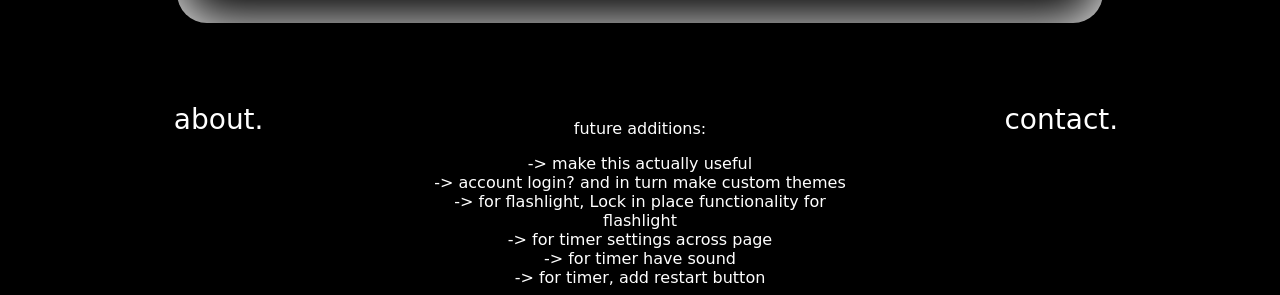
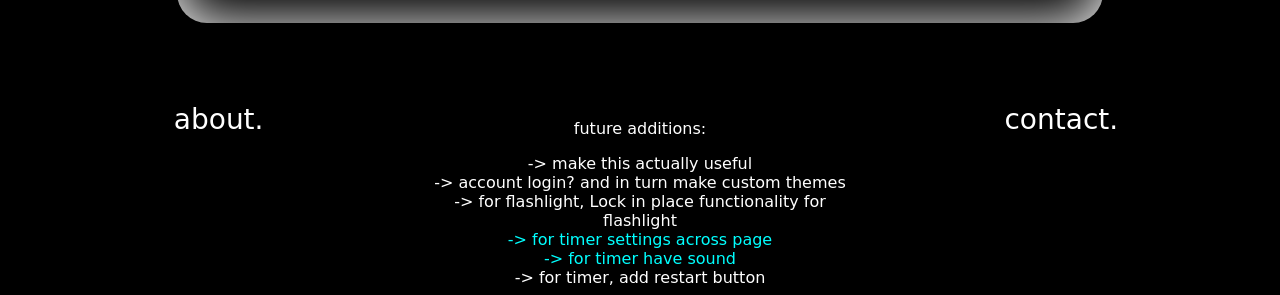
Before and after one commit to obasocom/pomominimal, a plain HTML site: page frame/index.html in a window 1280 px wide. Shown: the part 556-851 px from the top of the page. Drawn offline with nearby package versions, Linux system fonts and the light colour scheme; a web font is replaced by a local one.

Commit message:
highlighted priority changes for current branch

```diff
--- a/frame/index.html
+++ b/frame/index.html
@@ -61,8 +61,8 @@
               <p class="sub">
                 -> for flashlight, Lock in place functionality for flashlight
               </p>
-              <p class="sub">-> for timer settings across page</p>
-              <p class="sub">-> for timer have sound</p>
+              <p class="priority">-> for timer settings across page</p>
+              <p class="priority">-> for timer have sound</p>
               <p class="sub">-> for timer, add restart button</p>
             </a>
           </li>
--- a/styling/global_themes/default.css
+++ b/styling/global_themes/default.css
@@ -118,5 +118,9 @@ h1 {
 .sub {
   margin: 0px;
 }
+.priority {
+  margin: 0px;
+  color: aqua;
+}
 
 /* end of bott nav btns */
```
